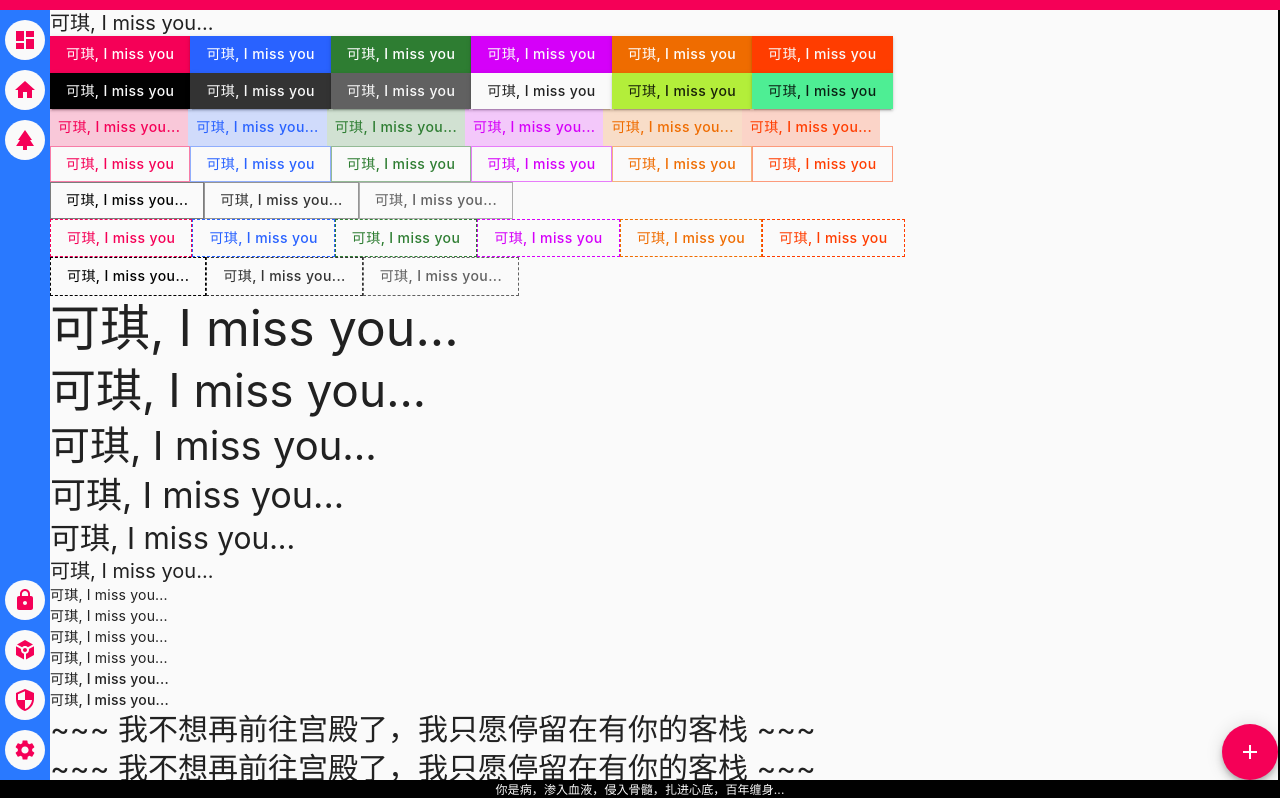
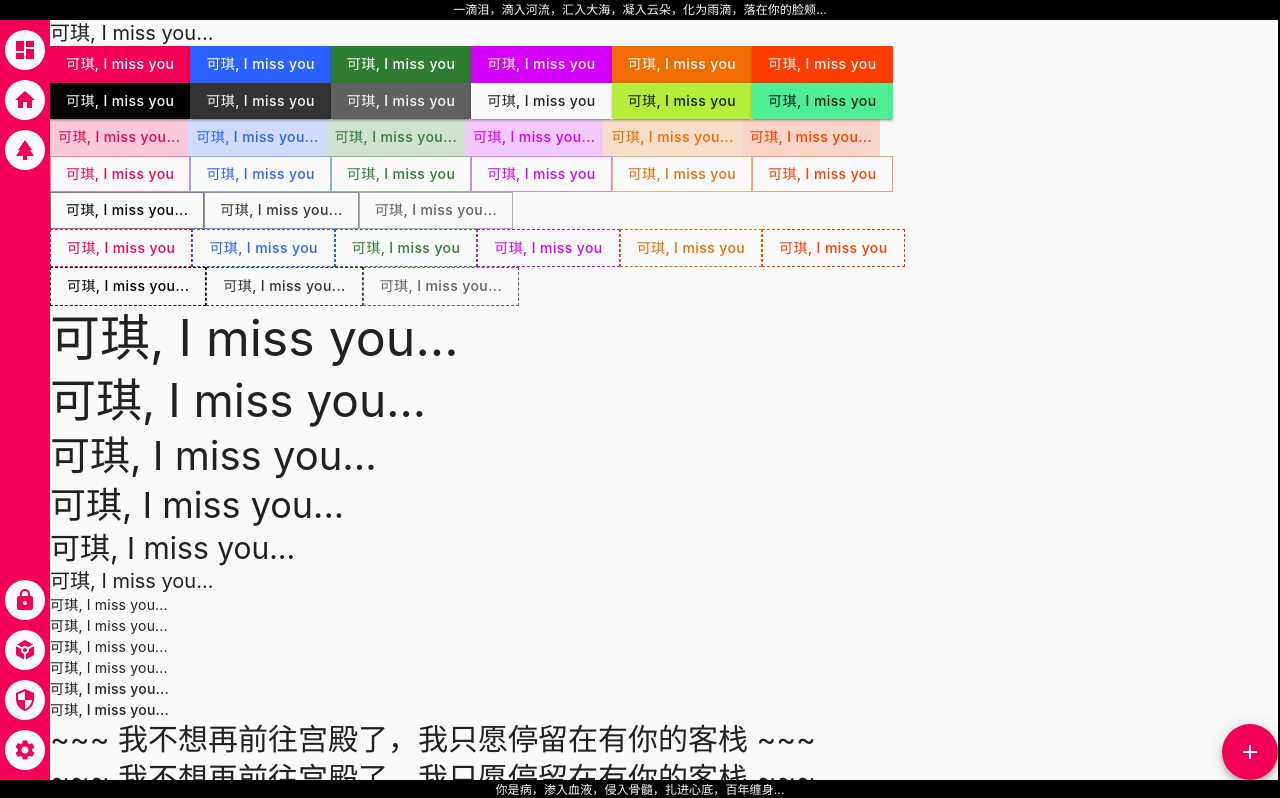
Before and after one commit to w-lianfu/react-miss, a React app: page / in a window 1280 px wide. Shown: the top 798 px of the page. Built offline with nearby package versions, Linux system fonts and the light colour scheme.

Commit message:
update style

```diff
--- a/src/component/app-menu/index.tsx
+++ b/src/component/app-menu/index.tsx
@@ -23,7 +23,7 @@ const DPaper = styled(Paper)({
   display: 'flex',
   justifyContent: 'space-between',
   zIndex: 50,
-  backgroundColor: blue.A400,
+  backgroundColor: Color.primary(1),
 });
 
 const DBox = styled(Box)({
--- a/src/component/app-status/index.tsx
+++ b/src/component/app-status/index.tsx
@@ -1,4 +1,5 @@
 import React, { useEffect, useState } from 'react';
+import { observer } from 'mobx-react-lite';
 import { Box } from '@mui/material';
 import { styled } from '@mui/material/styles';
 import { deepOrange } from '@mui/material/colors';
--- a/src/component/app-top/index.tsx
+++ b/src/component/app-top/index.tsx
@@ -1,5 +1,6 @@
 import React, { useEffect, useState } from 'react';
-import { Paper, Button } from '@mui/material';
+import { observer } from 'mobx-react-lite';
+import { Box } from '@mui/material';
 import { styled } from '@mui/material/styles';
 import { pink } from '@mui/material/colors';
 
@@ -9,15 +10,20 @@ import Size from '@tool/size';
 interface IProps {}
 interface IState {}
 
-const DPaper = styled(Paper)({
+const DBox = styled(Box)({
   display: 'flex',
   position: 'fixed',
   top: 0,
   left: 0,
   width: '100%',
   height: Size.topHeight,
+  alignItems: 'center',
+  justifyContent: 'center',
+  lineHeight: 1,
+  fontSize: '1.2rem',
   zIndex: 50,
-  backgroundColor: pink.A400,
+  color: Color.white(1),
+  backgroundColor: Color.black(1),
 });
 
 const AppTop = (props: IProps, state: IState) => {
@@ -26,8 +32,8 @@ const AppTop = (props: IProps, state: IState) => {
   }, []);
 
   return (
-    <DPaper />
+    <DBox>一滴泪，滴入河流，汇入大海，凝入云朵，化为雨滴，落在你的脸颊...</DBox>
   );
 };
 
-export default AppTop;
+export default observer(AppTop);
--- a/src/theme/index.ts
+++ b/src/theme/index.ts
@@ -211,7 +211,7 @@ const Theme = createTheme({
           padding: '0.8rem',
           backgroundColor: Color.white(1),
 
-          '&:hover': { backgroundColor: grey[300] },
+          '&:hover': { backgroundColor: grey[400] },
         },
       },
     },
--- a/src/tool/size.ts
+++ b/src/tool/size.ts
@@ -1,5 +1,5 @@
 const Size = {
-  topHeight: '1rem',
+  topHeight: '2rem',
   statusHeight: '2rem',
   menuWidth: '5rem',
   rightWidth: '0.2rem',
```
